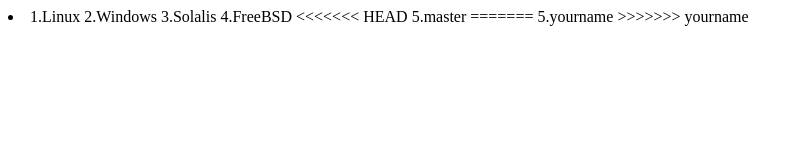
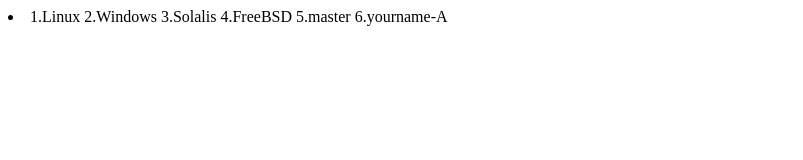
Before and after one commit to kara1682/717python, a plain HTML site: page index.html in a window 1280 px wide. Shown: the whole page, without its empty margins (0-803 px from the left). Drawn offline with Linux system fonts and the light colour scheme.

Commit message:
6.yourname in index.html

```diff
--- a/index.html
+++ b/index.html
@@ -6,11 +6,8 @@
             2.Windows
             3.Solalis
             4.FreeBSD
-<<<<<<< HEAD
             5.master
-=======
-            5.yourname
->>>>>>> yourname
+            6.yourname-A
         </li>
     </body>
 </html>
```
